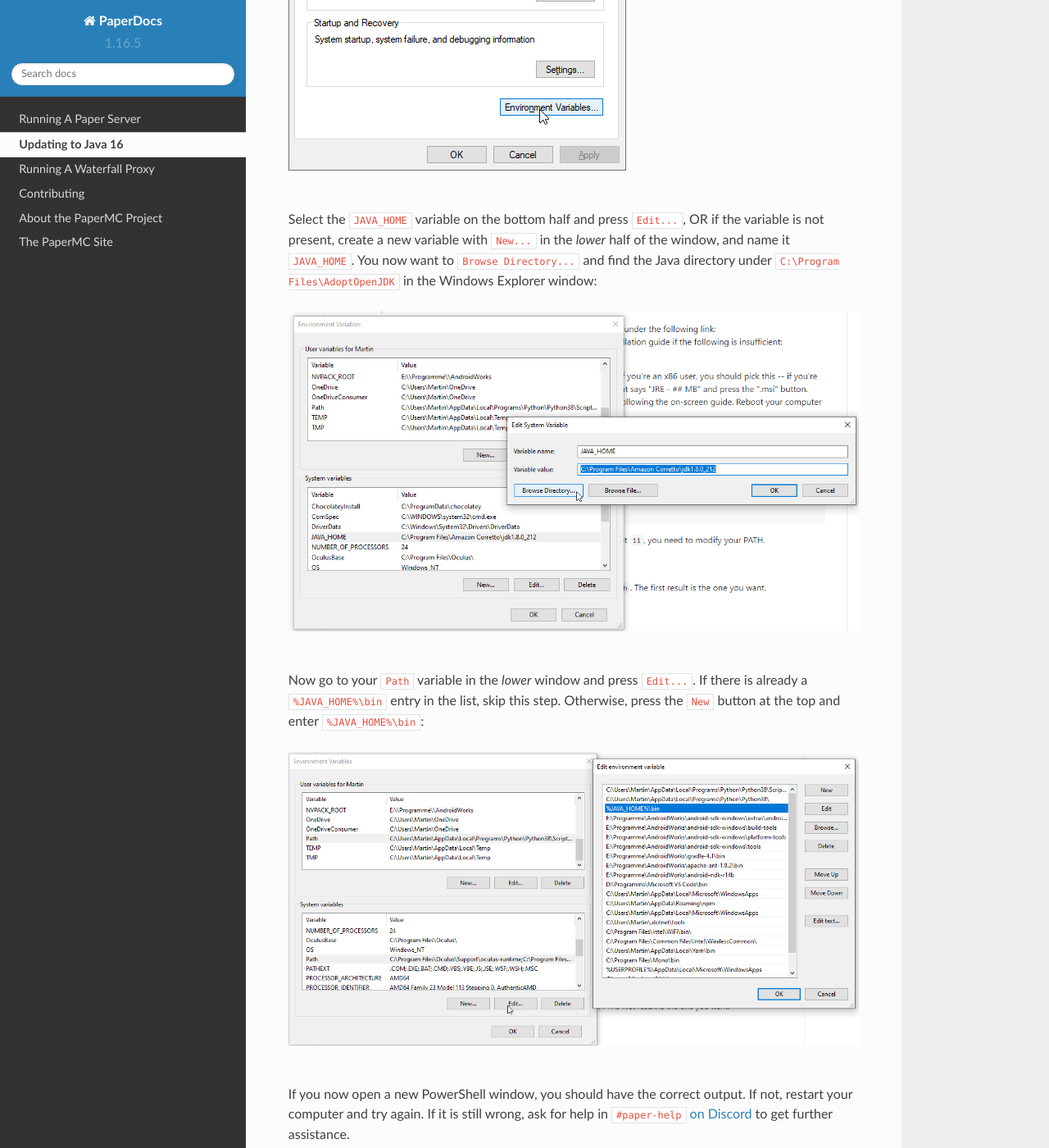
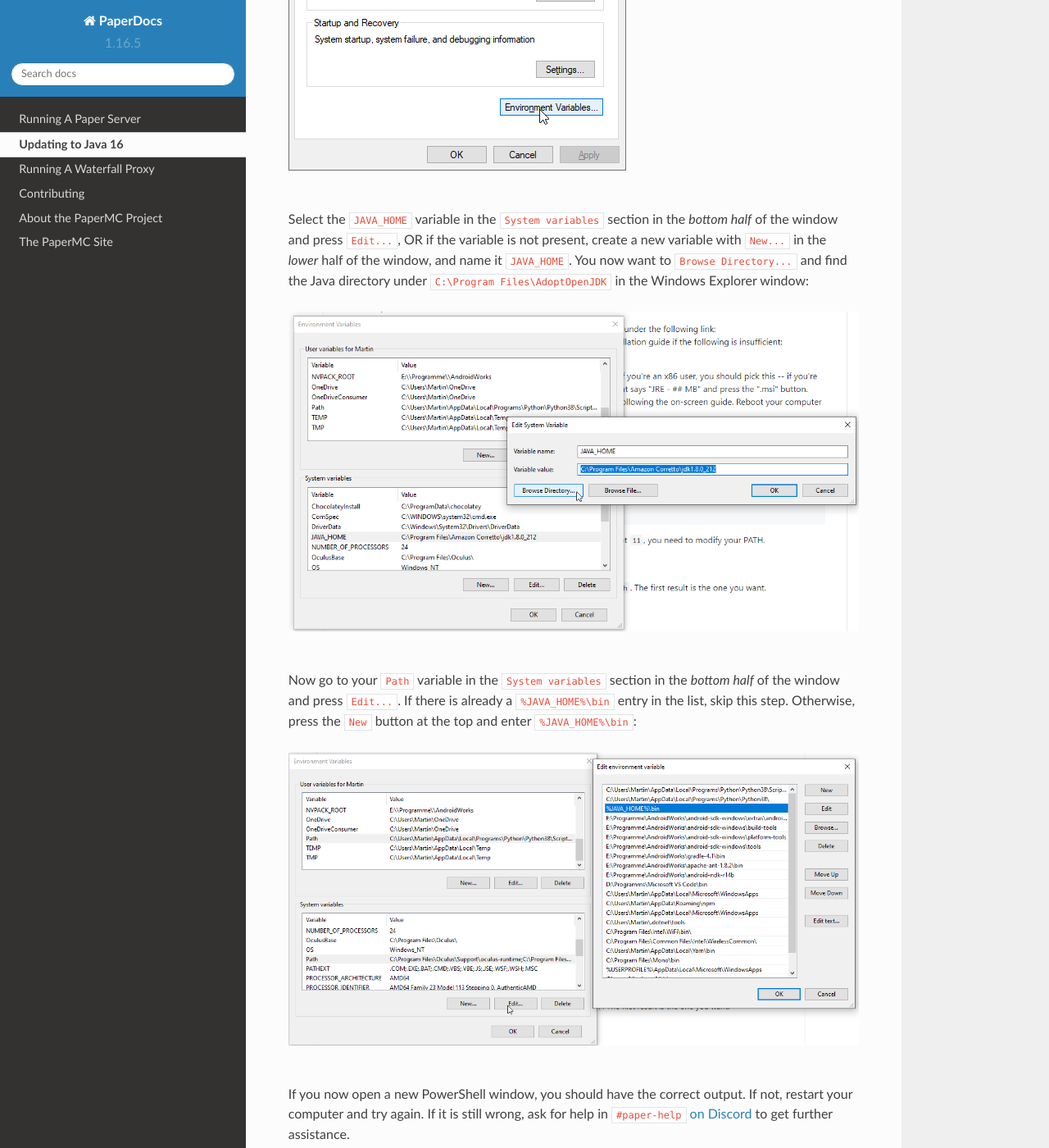
Before and after one commit to PaperMC/PaperDocs, a Sphinx documentation site: the page built from source/java-update/index.rst, in a window 1280 px wide and 1400 px high, scrolled down 7616 px. Shown: the whole window at 82% size. Built offline with Sphinx 7.4.7 and the Read the Docs theme 2.0.0, drawn with Linux system fonts in a browser that asks for light colours; pages that are not in the unit, such as notebooks, are missing from menus.

Commit message:
Improve JAVA_HOME and Path explanation under Windows

```diff
--- a/source/java-update/index.rst
+++ b/source/java-update/index.rst
@@ -301,7 +301,8 @@ Press the ``Environment Variables...`` button:
 
 |br|
 
-Select the ``JAVA_HOME`` variable on the bottom half and press ``Edit...``, OR
+Select the ``JAVA_HOME`` variable in the ``System variables`` section in the
+*bottom half* of the window and press ``Edit...``, OR
 if the variable is not present, create a new variable with ``New...`` in the
 *lower* half of the window, and name it ``JAVA_HOME``. You now want to ``Browse
 Directory...`` and find the Java directory under ``C:\Program
@@ -311,7 +312,8 @@ Files\AdoptOpenJDK`` in the Windows Explorer window:
 
 |br|
 
-Now go to your ``Path`` variable in the *lower* window and press ``Edit...``.
+Now go to your ``Path`` variable in the ``System variables`` section in the
+*bottom half* of the window and press ``Edit...``.
 If there is already a ``%JAVA_HOME%\bin`` entry in the list, skip this step.
 Otherwise, press the ``New`` button at the top and enter ``%JAVA_HOME%\bin``:
 
```
